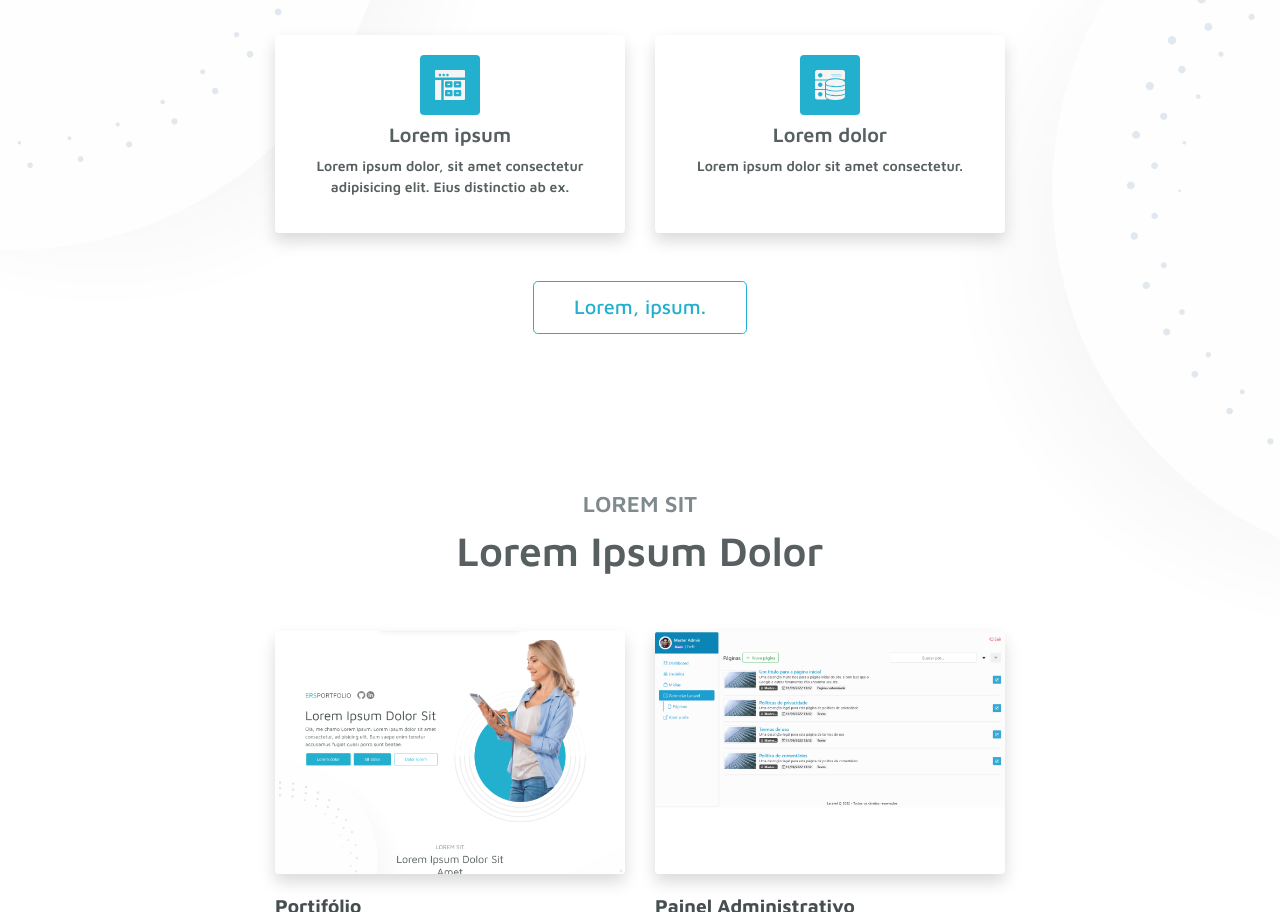
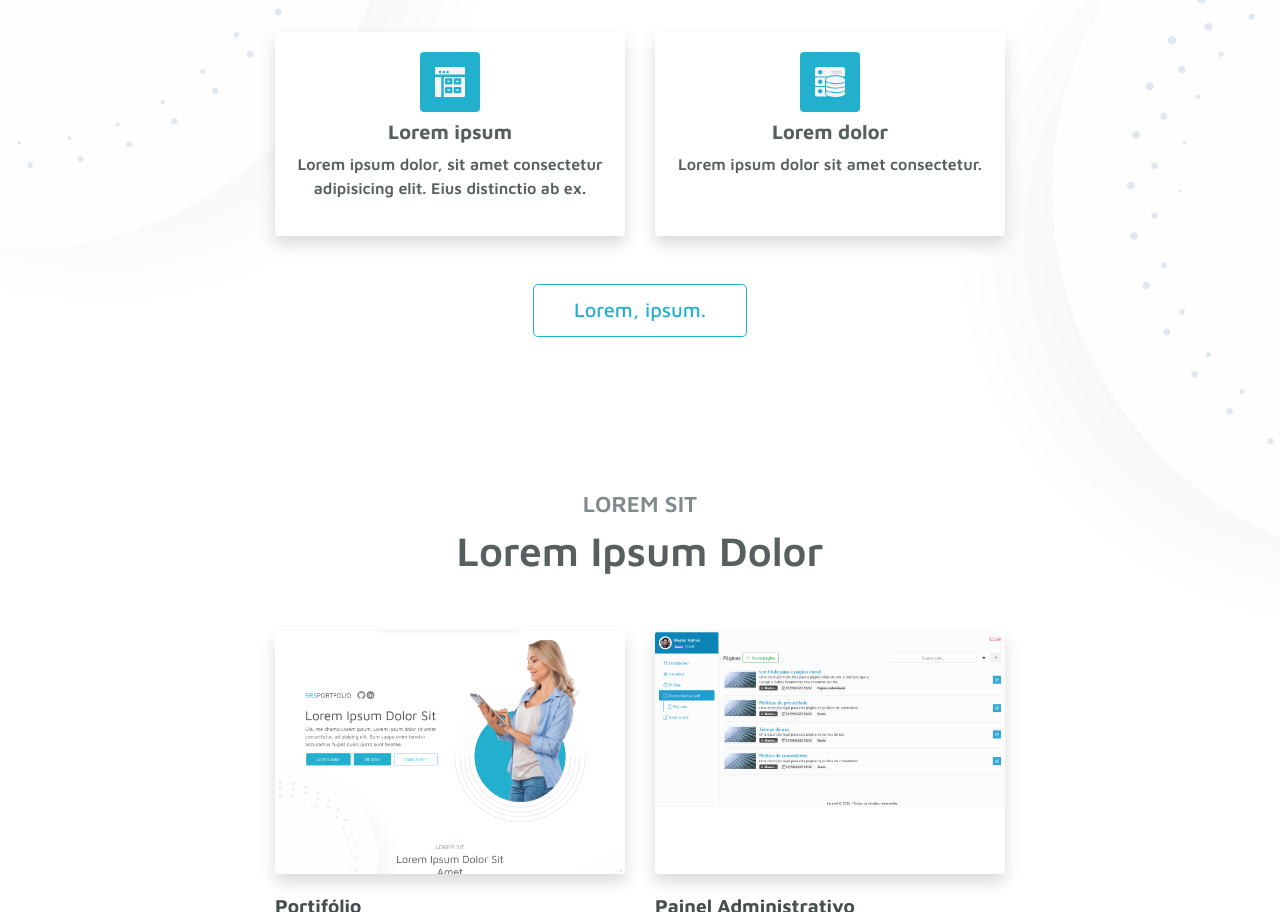
Before and after one commit to ernandesrs/pproj_front_ersportfolio, a website: page index.html in a window 1280 px wide. Shown: the part 1003-1915 px from the top of the page. Drawn offline with nearby package versions, Linux system fonts and the light colour scheme.

Commit message:
Font size updatte

```diff
--- a/src/scss/_custom.scss
+++ b/src/scss/_custom.scss
@@ -168,13 +168,13 @@
 
         .skill-title {
             font-size: 1.25rem;
-            font-weight: 600;
+            font-weight: 700;
             padding: $spacer / 2 0;
             margin-bottom: 0;
         }
 
         .skill-text {
-            font-size: 0.875rem;
+            font-size: 1rem;
             text-align: center;
             font-weight: 600;
         }
```
Also changed, not shown: assets/css/styles.css.
